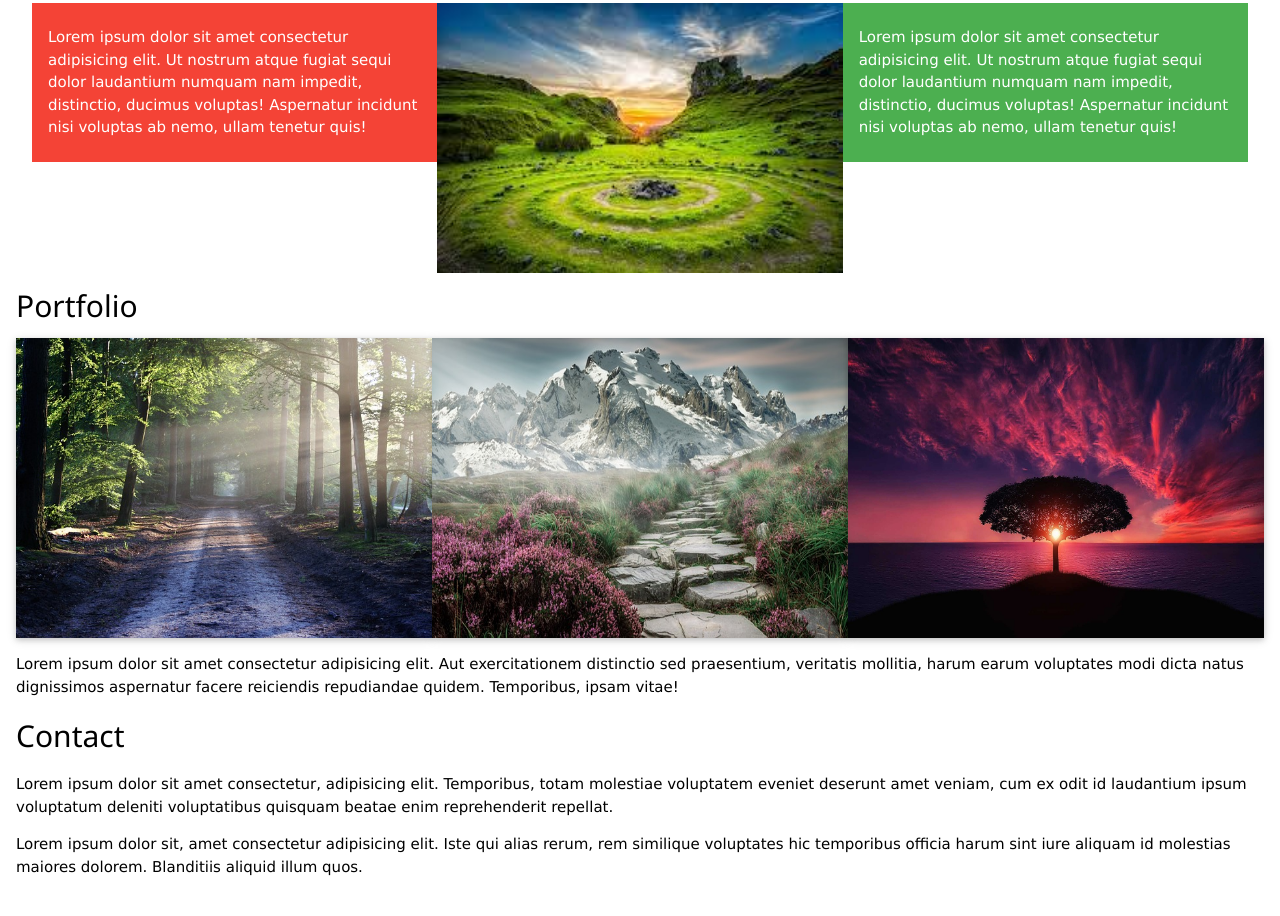
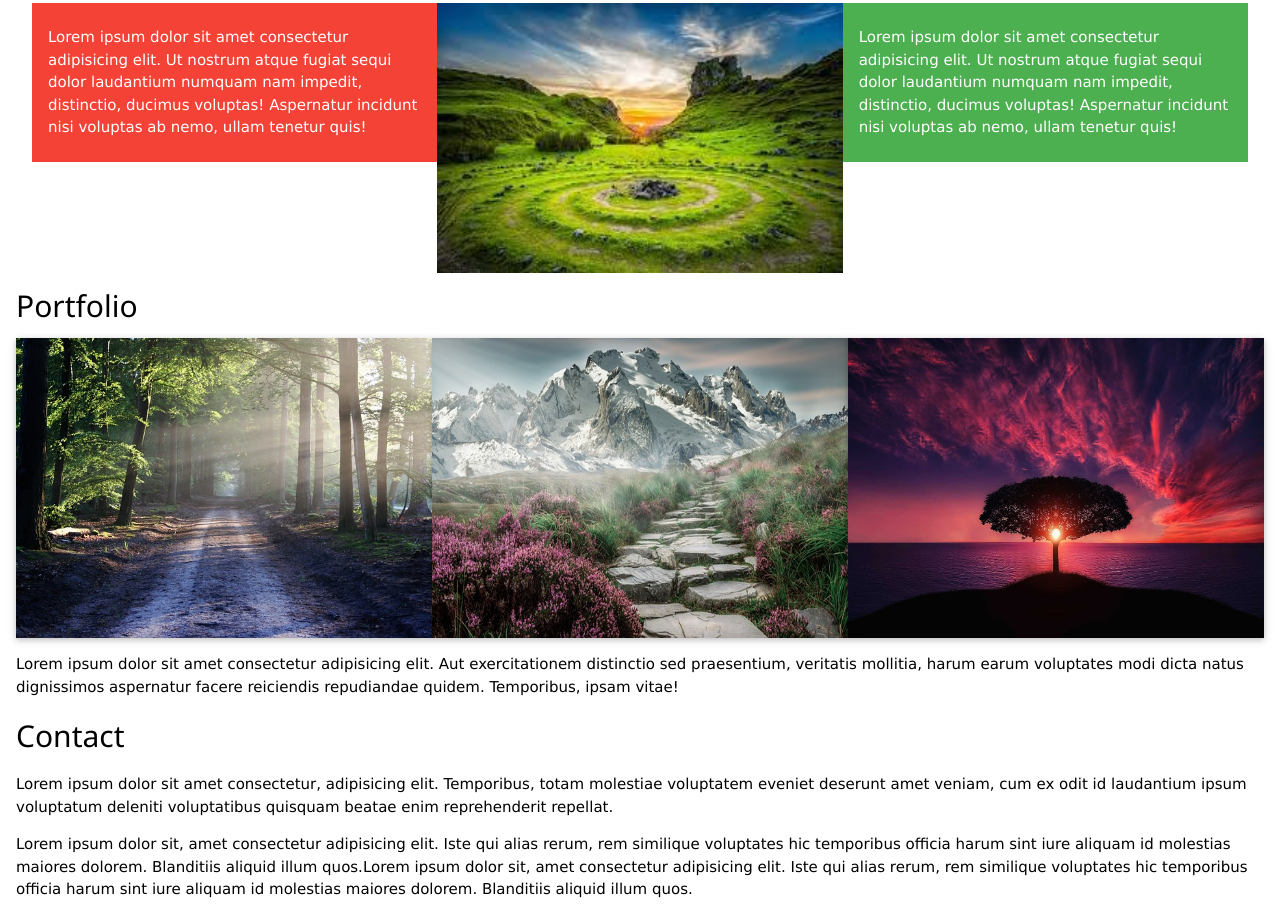
Before and after one commit to XxFabioloxX/html-statique, a plain HTML site: page index.html in a window 1280 px wide. Shown: the part 212-1128 px from the top of the page. Before the commit the page ends 1105 px from the top, so only its background shows below. Drawn offline with Linux system fonts and the light colour scheme.

Commit message:
rajout de ligne dans le contact

```diff
--- a/index.html
+++ b/index.html
@@ -92,7 +92,7 @@
         <section id="contact">
             <h2>Contact</h2>
             <p>Lorem ipsum dolor sit amet consectetur, adipisicing elit. Temporibus, totam molestiae voluptatem eveniet deserunt amet veniam, cum ex odit id laudantium ipsum voluptatum deleniti voluptatibus quisquam beatae enim reprehenderit repellat.</p>
-            <p>Lorem ipsum dolor sit, amet consectetur adipisicing elit. Iste qui alias rerum, rem similique voluptates hic temporibus officia harum sint iure aliquam id molestias maiores dolorem. Blanditiis aliquid illum quos.</p>
+            <p>Lorem ipsum dolor sit, amet consectetur adipisicing elit. Iste qui alias rerum, rem similique voluptates hic temporibus officia harum sint iure aliquam id molestias maiores dolorem. Blanditiis aliquid illum quos.Lorem ipsum dolor sit, amet consectetur adipisicing elit. Iste qui alias rerum, rem similique voluptates hic temporibus officia harum sint iure aliquam id molestias maiores dolorem. Blanditiis aliquid illum quos.</p>
         </section>
 
 
```
